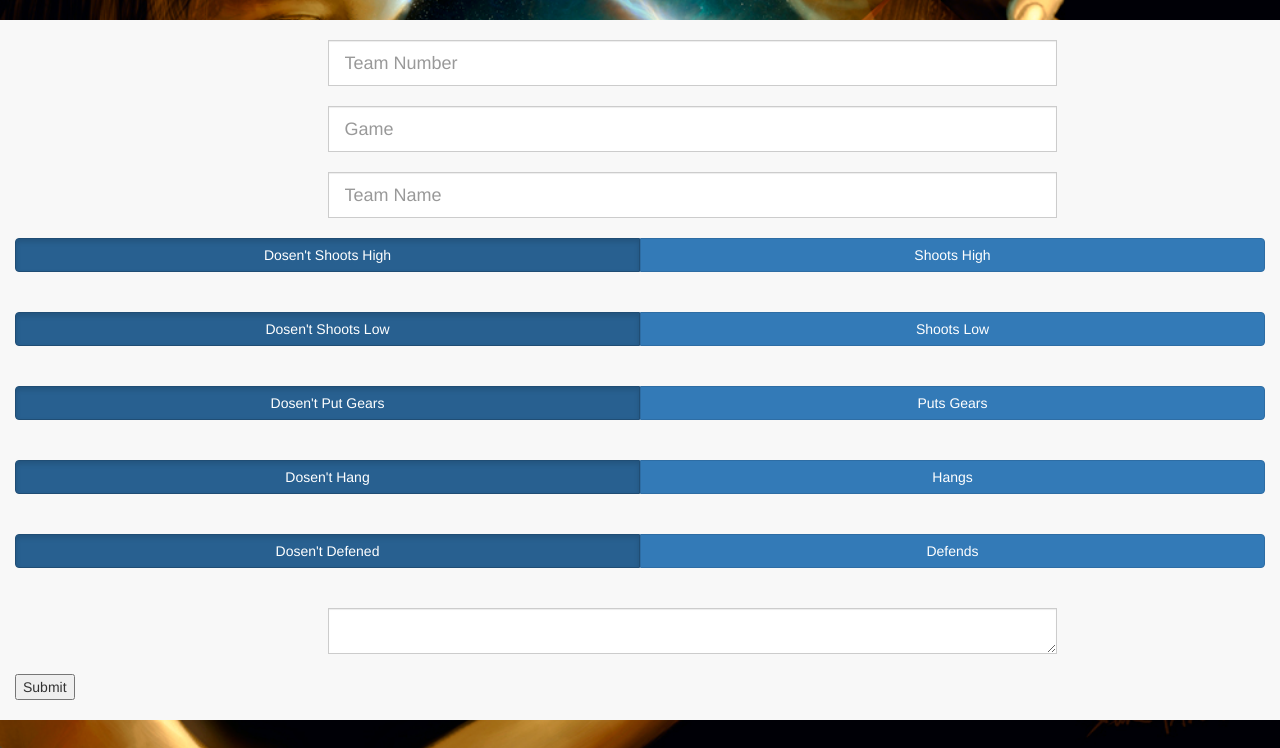
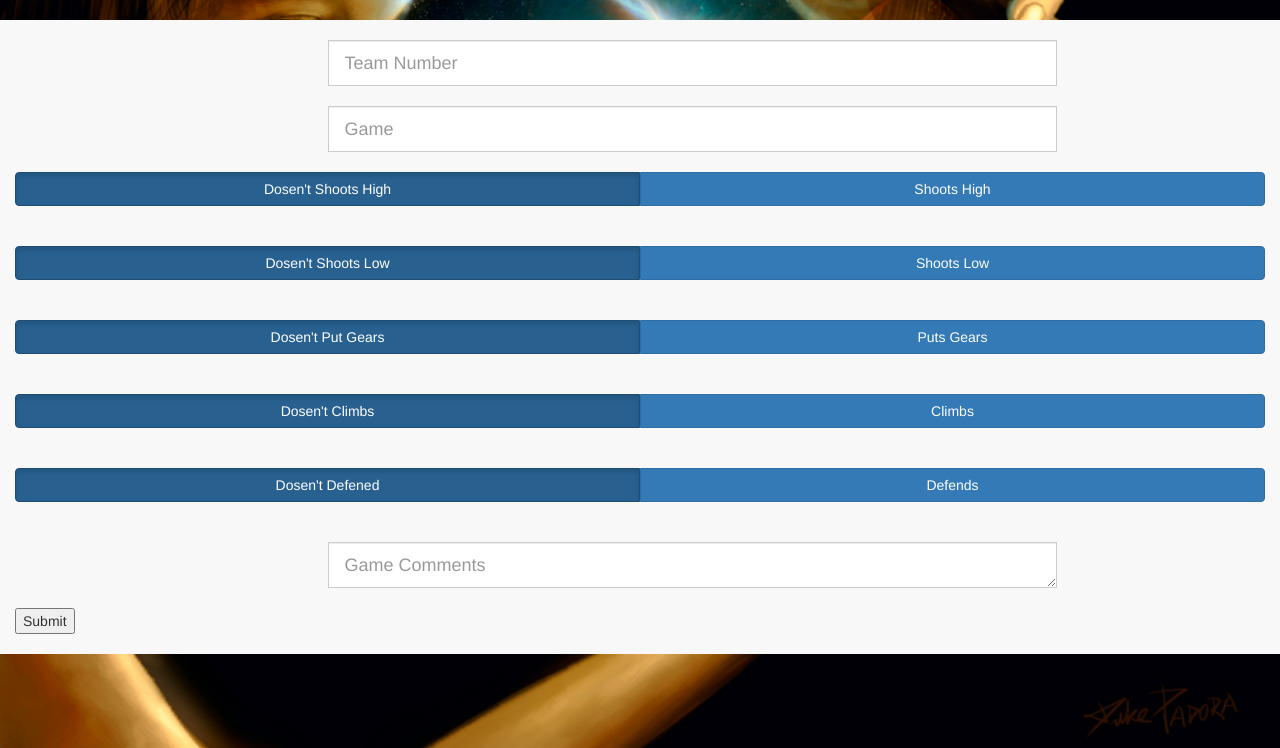
Before and after one commit to Spikes-2212-Programming-Guild/Pandora, a Flask app: template templates/scoutingForm.html in a window 1280 px wide. Shown: the part 52-800 px from the top of the page. Run offline with Flask 2, Linux system fonts and the light colour scheme; the template is opened without the code that fills it, so the values that code supplies are empty.

Commit message:
Fixed CLimbing

```diff
--- a/templates/scoutingForm.html
+++ b/templates/scoutingForm.html
@@ -17,7 +17,7 @@
 <script>
     var fuelHigh=0;
 </script>
-<form id="scoutingForm" method="post" class="navbar-form navbar-default" role="search">
+<form id="scoutingForm" method="post" action="" class="navbar-form navbar-default" role="search">
     <br/>
     <div class="form-group">
         <input type="hidden" id="userName" value="">
@@ -32,12 +32,12 @@
             <input type="text" class="form-control" placeholder="Game" id="game">
         </div>
 
-        <br/>
-        <br/>
+        <!--<br/>-->
+        <!--<br/>-->
 
-        <div class="col-xs-offset-3 col-lg-7 col-sm-7 col-md-7 col-xs-6 input-group input-group-lg input-group-middle">
-            <input type="text" class="form-control" placeholder="Team Name" id="teamName">
-        </div>
+        <!--<div class="col-xs-offset-3 col-lg-7 col-sm-7 col-md-7 col-xs-6 input-group input-group-lg input-group-middle">-->
+            <!--<input type="text" class="form-control" placeholder="Team Name" id="teamName">-->
+        <!--</div>-->
 
         <br/>
         <br/>
@@ -210,10 +210,10 @@
 
         <div class="btn-group btn-group-justified" data-toggle="buttons">
             <label class="btn btn-primary btn-group active col-lg-6" onclick="$('#hangs').hide()">
-                <input type="radio" name="didHang" id="hangsFalse" autocomplete="off" checked> Dosen't Hang
+                <input type="radio" name="didHang" id="hangsFalse" autocomplete="off" checked> Dosen't Climbs
             </label>
             <label class="btn btn-primary btn-group col-lg-6" onclick="$('#hangs').show()">
-                <input type="radio" name="didHang" id="hangsTrue" autocomplete="off"> Hangs
+                <input type="radio" name="didHang" id="hangsTrue" autocomplete="off"> Climbs
             </label>
         </div>
 
@@ -223,7 +223,7 @@
         <div id="hangs" style="display:none">
           <div class="panel panel-default">
               <div class="panel-heading">
-                  <h3 class="panel-title" style="text-align: center; font-size: 200%">Gear Quality</span>
+                  <h3 class="panel-title" style="text-align: center; font-size: 200%">Climbing Time</span>
                   </h3>
               </div>
               <div class="panel-body">
@@ -231,7 +231,7 @@
                   {%for enums in time[1::]%}
                   <div class="btn btn-group-justified btn-primary">
                     <label>
-                        <input type="radio" name="qualityGears" value={{enums}} id="qualityGears{{enums}}" autocomplete="off" >
+                        <input type="radio" name="qualityGears" value={{enums}} id="climbingTime{{enums}}" autocomplete="off" >
                         {{enums}}
                     </label>
                   </div>
@@ -266,7 +266,7 @@
                   {%for enums in quality[1::]%}
                   <div class="btn btn-group-justified btn-primary">
                     <label>
-                        <input type="radio" name="qualityGears" value={{enums}} id="qualityGears{{enums}}" autocomplete="off">
+                        <input type="radio" name="qualityGears" value={{enums}} id="qualityDefence{{enums}}" autocomplete="off">
                         {{enums}}
                     </label>
                   </div>
@@ -280,7 +280,7 @@
 
         <div class="col-xs-offset-3 col-lg-7 col-sm-7 col-md-7 col-xs-6 input-group input-group-lg input-group-middle">
             <!-- <input type="textarea" class="form-control" placeholder="Comments" id="comments"> -->
-            <textarea id="Comment" form="scoutingForm" class="form-control" rows="30"></textarea>
+            <textarea id="Comment" form="scoutingForm" class="form-control" placeholder="Game Comments" rows="30"></textarea>
         </div>
 
         <br/>
```
